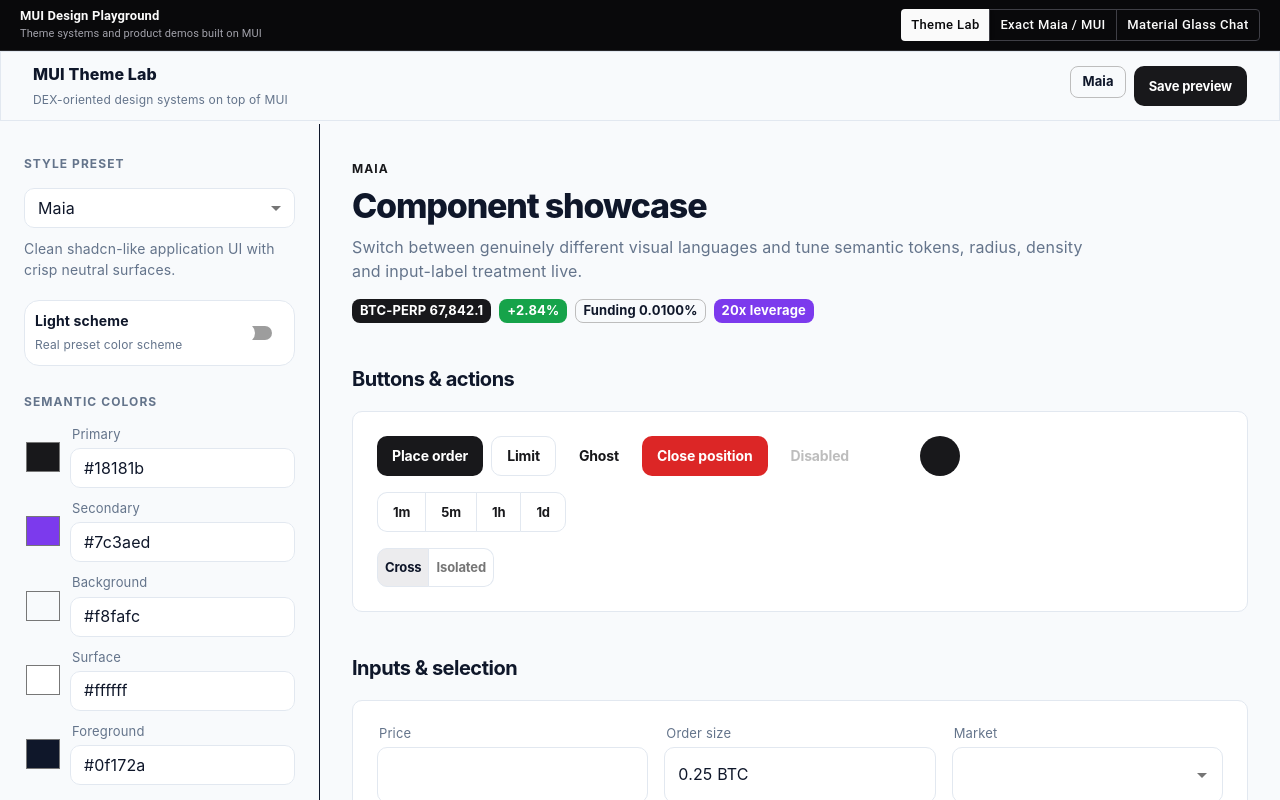
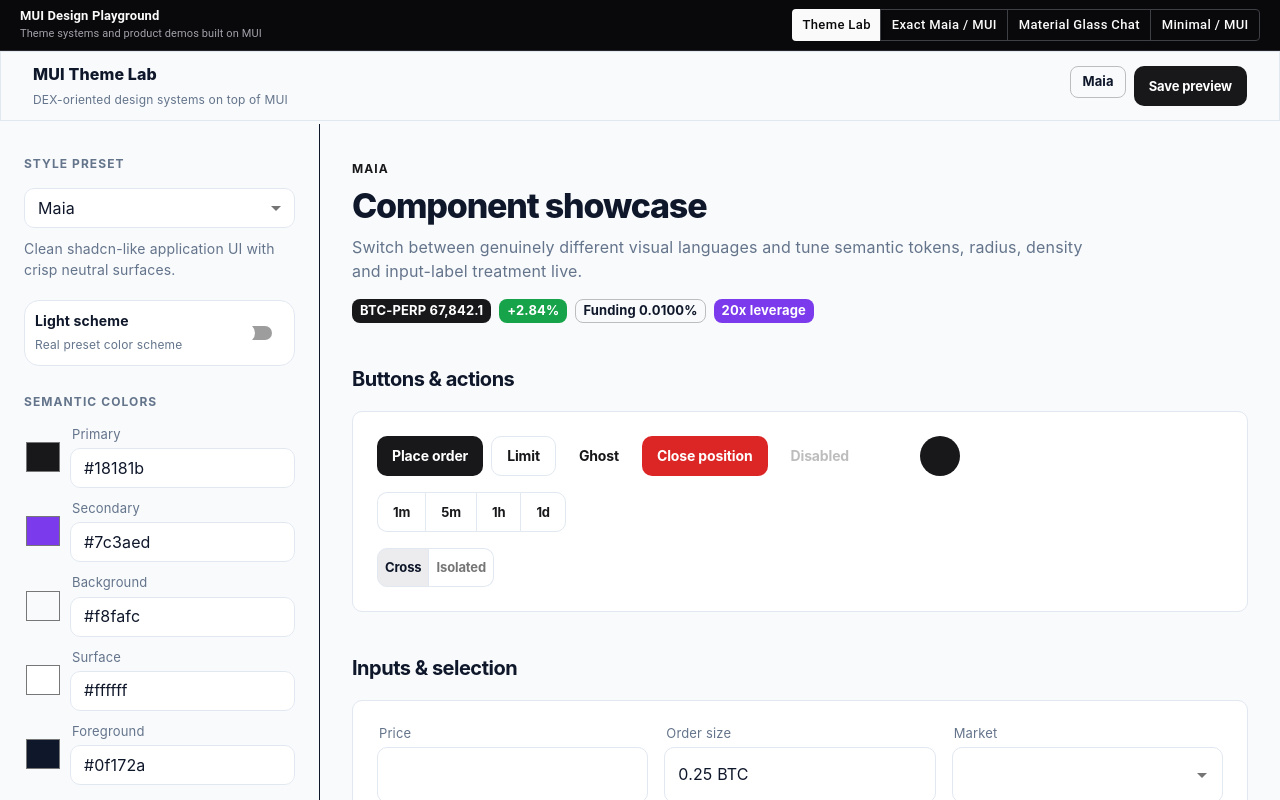
Before and after one commit to vitaminhq/mui-theming, a React (Vite) app: page / in a window 1280 px wide. Shown: the top 800 px of the page. Built offline with nearby package versions, Linux system fonts and the light colour scheme; some icons are missing.

Commit message:
feat: expose Minimal application demos

```diff
--- a/src/main.tsx
+++ b/src/main.tsx
@@ -4,8 +4,9 @@ import { Box, Button, ButtonGroup, CssBaseline, GlobalStyles, Stack, Typography
 import ThemeLab from './ThemeLab'
 import ExactMaiaDemo from './ExactMaiaDemo'
 import GlassChatDemo from './GlassChatDemo'
+import MinimalDemo from './MinimalDemo'
 
-type DemoView = 'theme-lab' | 'shadcn-mui' | 'glass-chat'
+type DemoView = 'theme-lab' | 'shadcn-mui' | 'glass-chat' | 'minimal'
 
 function App() {
   const [view, setView] = useState<DemoView>('theme-lab')
@@ -29,12 +30,13 @@ function App() {
               <Button variant={view === 'theme-lab' ? 'contained' : 'outlined'} onClick={() => setView('theme-lab')}>Theme Lab</Button>
               <Button variant={view === 'shadcn-mui' ? 'contained' : 'outlined'} onClick={() => setView('shadcn-mui')}>Exact Maia / MUI</Button>
               <Button variant={view === 'glass-chat' ? 'contained' : 'outlined'} onClick={() => setView('glass-chat')}>Material Glass Chat</Button>
+              <Button variant={view === 'minimal' ? 'contained' : 'outlined'} onClick={() => setView('minimal')}>Minimal / MUI</Button>
             </ButtonGroup>
           </Box>
         </Stack>
       </Box>
       <Box sx={{ width: '100%', maxWidth: '100vw', minWidth: 0, overflowX: 'hidden' }}>
-        {view === 'theme-lab' ? <ThemeLab /> : view === 'shadcn-mui' ? <ExactMaiaDemo /> : <GlassChatDemo />}
+        {view === 'theme-lab' ? <ThemeLab /> : view === 'shadcn-mui' ? <ExactMaiaDemo /> : view === 'glass-chat' ? <GlassChatDemo /> : <MinimalDemo />}
       </Box>
     </Box>
   </>
```
